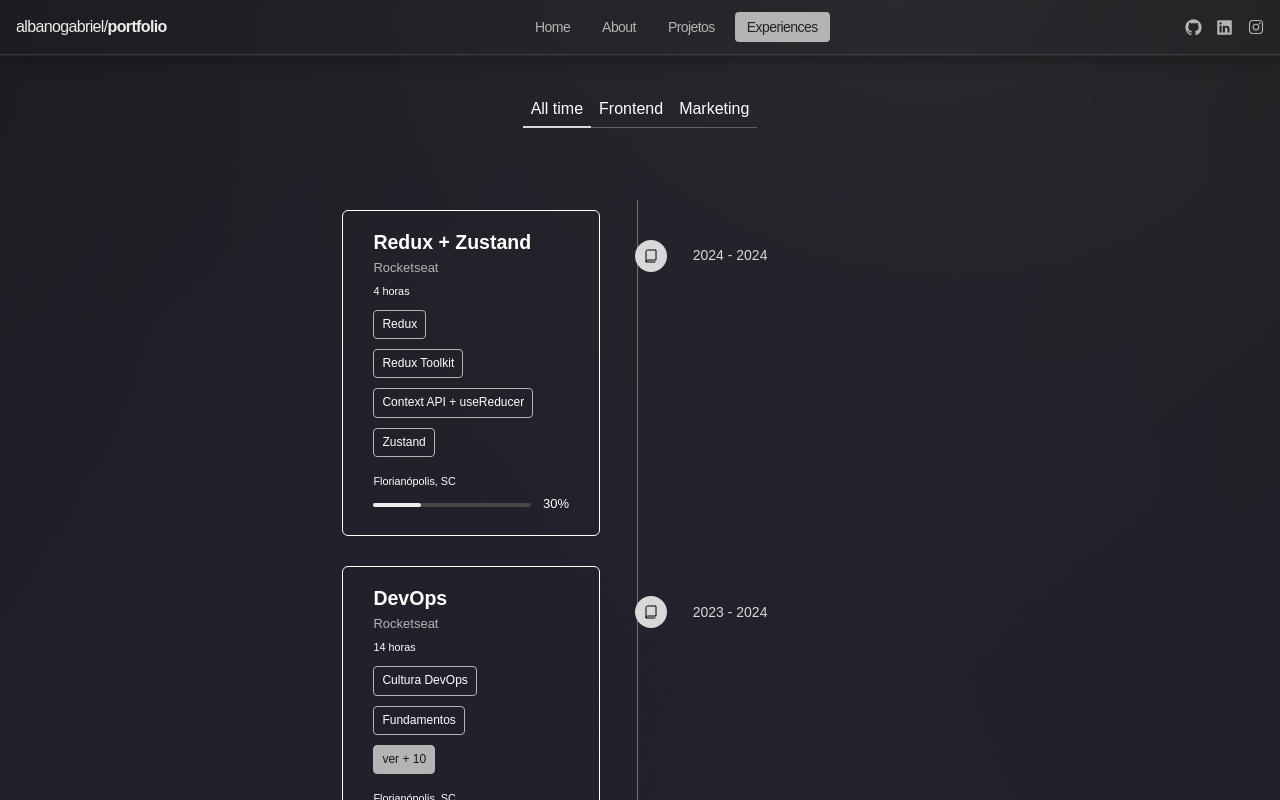
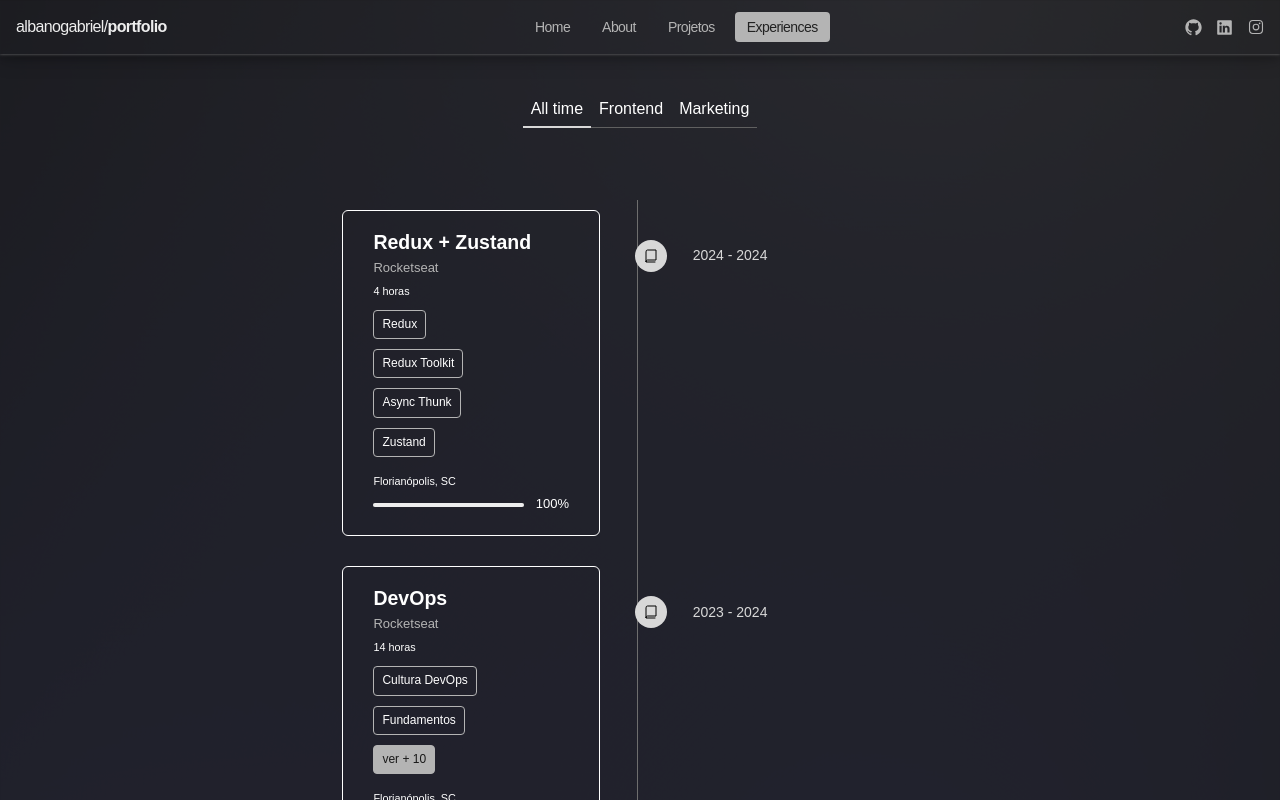
Before and after one commit to albanogabriel/my-portfolio, a React (Vite) app: page /experiences in a window 1280 px wide. Shown: the top 800 px of the page. Built offline with nearby package versions, Linux system fonts and the light colour scheme; a web font is replaced by a local one.

Commit message:
add ReactReduxZustand course progress

```diff
--- a/src/pages/Experiences/TimelineAllTime/index.tsx
+++ b/src/pages/Experiences/TimelineAllTime/index.tsx
@@ -431,11 +431,11 @@ export function TimelineAlltime() {
 
             <span>Redux</span>
             <span>Redux Toolkit</span>
-            <span>Context API + useReducer</span>
+            <span>Async Thunk</span>
             <span>Zustand</span>
 
             <small>Florianópolis, SC</small>
-            <ProgressBar progress={'30%'} />
+            <ProgressBar progress={'100%'} />
           </div>
         </div>
 
```
